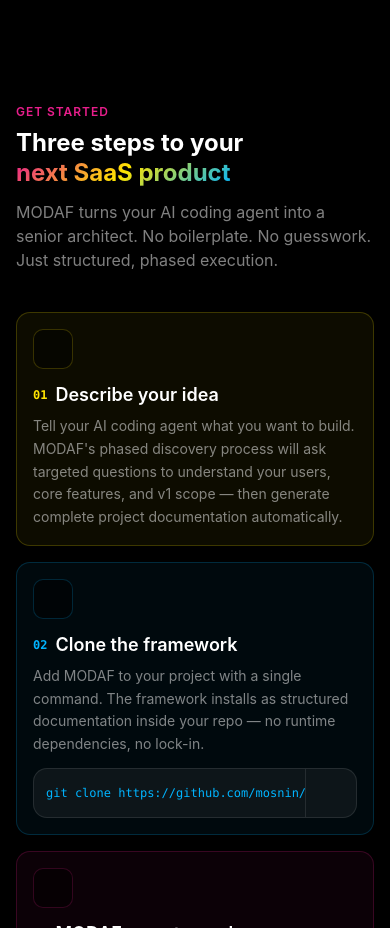
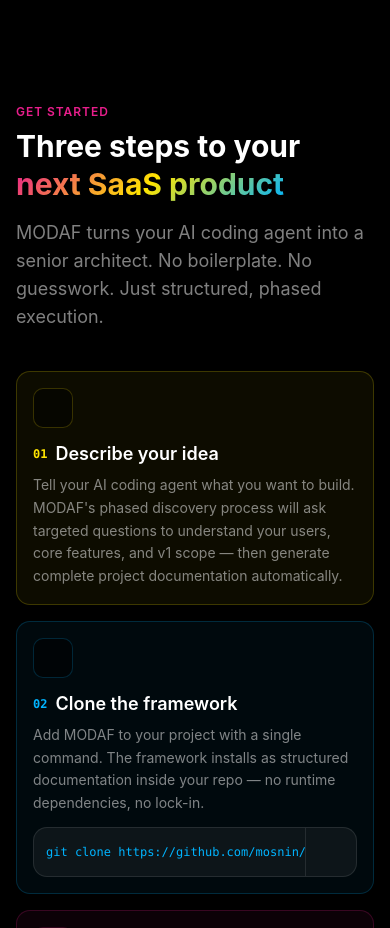
Before and after one commit to mosnin/modaf, a Next.js app: page / in a window 390 px wide. Shown: the part 820-1748 px from the top of the page. Built offline with nearby package versions, Linux system fonts and the light colour scheme; some icons are missing.

Commit message:
fix: match Get Started heading/subtext size to other sections
https://claude.ai/code/session_016cbx15vfUtPzzHsWXWsCRv

```diff
--- a/src/components/sections/get-started.tsx
+++ b/src/components/sections/get-started.tsx
@@ -51,12 +51,12 @@ export function GetStartedSection() {
           <p className="text-xs font-semibold uppercase tracking-[0.08em] text-magenta mb-2">
             Get Started
           </p>
-          <h2 className="text-2xl sm:text-3xl md:text-4xl lg:text-[44px] font-bold leading-tight">
+          <h2 className="text-3xl sm:text-4xl md:text-[44px] font-bold leading-tight">
             Three steps to your
             <br />
             <span className="text-gradient-modaf">next SaaS product</span>
           </h2>
-          <p className="mt-3 sm:mt-4 text-base sm:text-lg text-white/50 max-w-xl">
+          <p className="mt-4 text-lg text-white/50 max-w-xl">
             MODAF turns your AI coding agent into a senior architect. No
             boilerplate. No guesswork. Just structured, phased execution.
           </p>
```
